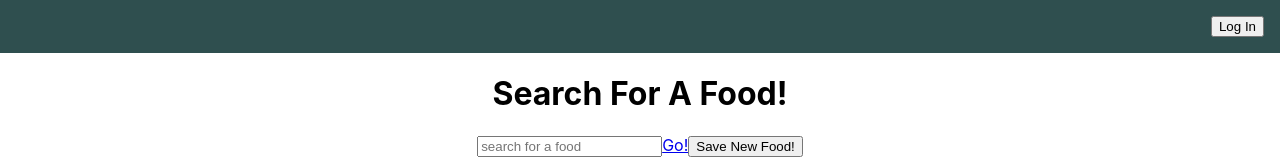
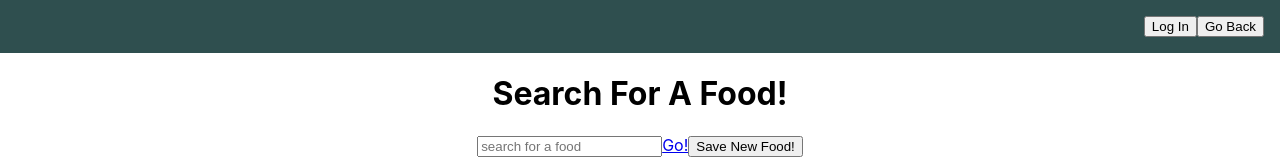
Before and after one commit to GiammaCarioca/router-patterns, a React (Create React App) app: page / in a window 1280 px wide. Shown: the top 160 px of the page. Built offline with nearby package versions, Linux system fonts and the light colour scheme.

Commit message:
implementing a back button

```diff
--- a/src/Navbar.js
+++ b/src/Navbar.js
@@ -17,6 +17,7 @@ class Navbar extends Component {
 		return (
 			<div className="Navbar">
 				<button onClick={this.handleLogin}>Log In</button>
+				<button onClick={this.props.history.goBack}>Go Back</button>
 			</div>
 		);
 	}
```
